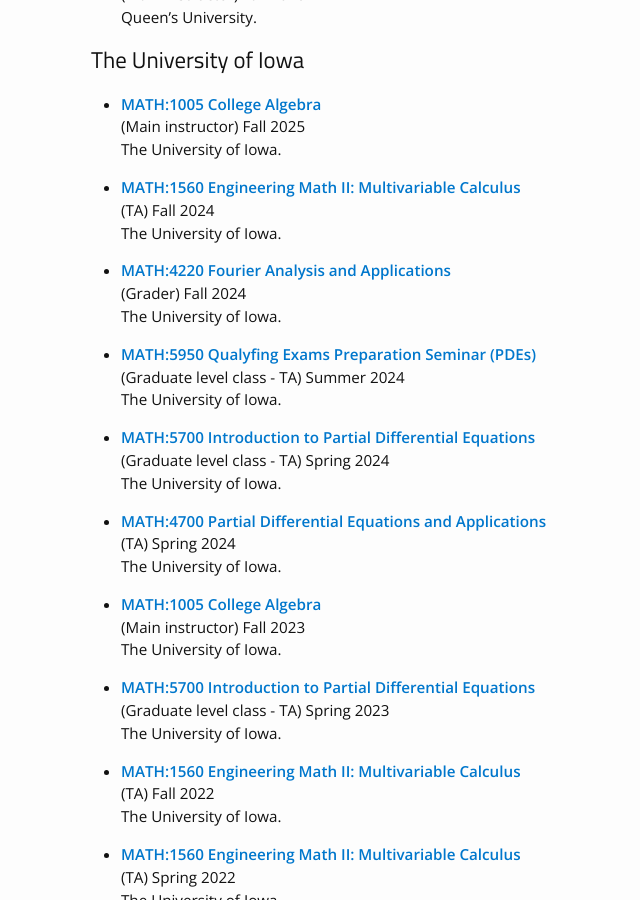
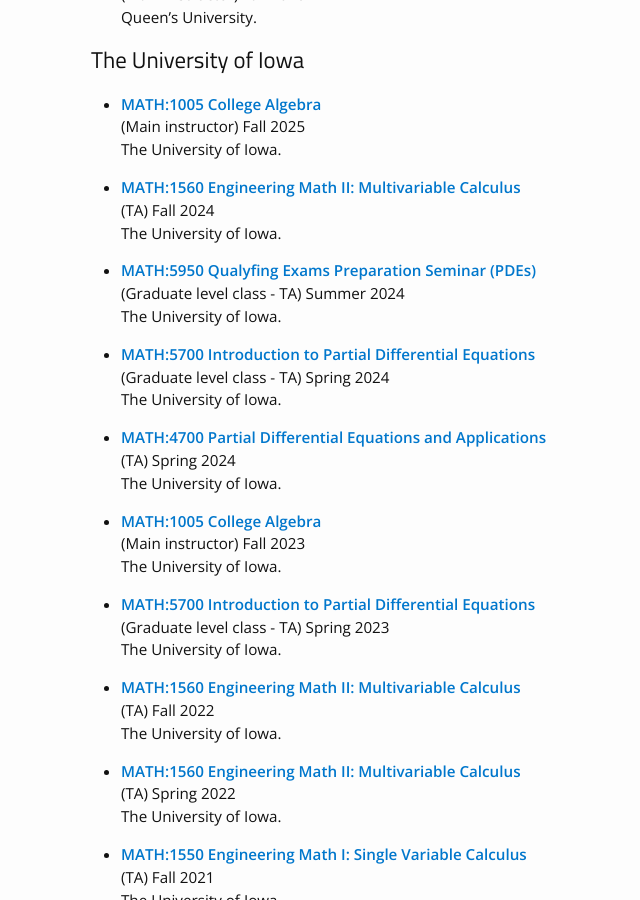
Before and after one commit to jdavidbel/jdavidbel.github.io, a Jekyll site: the page built from teaching/teaching.md, in a window 1280 px wide and 900 px high, scrolled down 471 px. Shown: the whole window, without its empty margins (104-744 px from the left). Built offline with Jekyll 4.4.1, drawn with Linux system fonts in a browser that asks for light colours.

Commit message:
Update teaching.md
Removed grading for FA

```diff
--- a/teaching/teaching.md
+++ b/teaching/teaching.md
@@ -43,10 +43,6 @@ Here you can find my [statement of teaching philosophy](https://iowa-my.sharepoi
 - **[MATH:1560 Engineering Math II: Multivariable Calculus](https://myui.uiowa.edu/my-ui/courses/details.page?ci=152065&id=1018300)** <br />
  (TA) Fall 2024 <br /> The University of Iowa.
 
-- **[MATH:4220 Fourier Analysis and Applications](https://myui.uiowa.edu/my-ui/courses/details.page?ci=173788&id=1025657)** <br />
- (Grader) Fall 2024 <br /> The University of Iowa.
-
-
 - **[MATH:5950 Qualyfing Exams Preparation Seminar (PDEs)](https://myui.uiowa.edu/my-ui/courses/details.page?ci=149697&id=980060)** <br />
  (Graduate level class - TA) Summer 2024 <br /> The University of Iowa.
 
```
